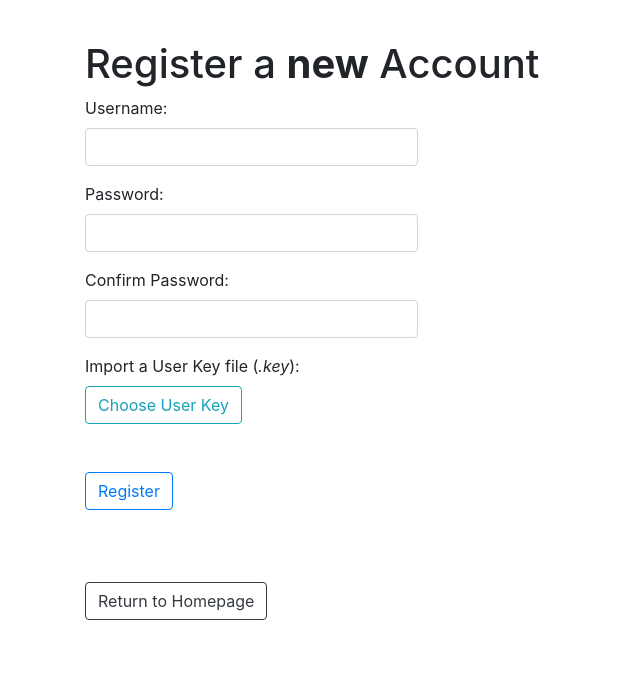
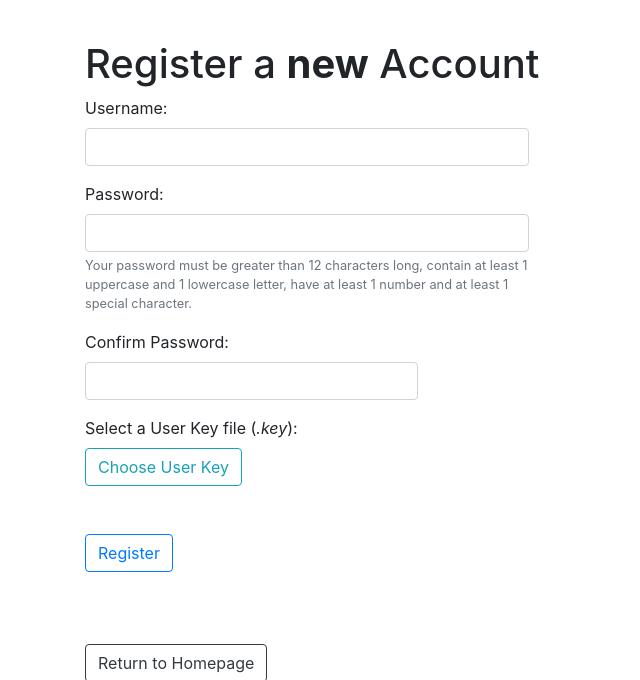
Before and after one commit to 2190594W/l4-project-research, a Flask app: page /register in a window 1280 px wide. Shown: the top 680 px of the page, without its empty margins (0-640 px from the left). Run offline with Flask 2, Linux system fonts and the light colour scheme; parts of the project's set-up code (start-up, migrations or seed data) failed here and were passed over; some libraries are stand-ins or nearby versions.

Commit message:
Fixed encrypt & upload button wording. Removed policy field from upload template. Improved register template with better layout and wording.

```diff
--- a/Code/crs_server/templates/encrypt_upload.html
+++ b/Code/crs_server/templates/encrypt_upload.html
@@ -18,7 +18,7 @@
       <label for="policy">Policy:</label>
       <textarea type="text" class="form-control" name="policy" id="policy" rows="6" placeholder="((enrolled_course:2001 and enrolled_course:2005 and male) or (enrolled_course:2003 and enrolled_course:2007 and enrolled_course:2013 and female)) and student"></textarea>
     </div><br />
-    <button type="submit" class="btn btn-outline-primary">Upload</button>
+    <button type="submit" class="btn btn-outline-primary">Encrypt & Upload</button>
   </form>
   <script type="text/javascript">
     $('#enc_file').bind('change',
--- a/Code/crs_server/templates/register.html
+++ b/Code/crs_server/templates/register.html
@@ -5,24 +5,27 @@
     {% if username %}
       <div class="form-group">
         <label for="username">Username:</label>
-        <input type="text" class="form-control" name="username" value="{{ username }}" style="width: 30%;">
+        <input type="text" class="form-control" name="username" value="{{ username }}" style="width: 40%;">
       </div>
     {% else %}
       <div class="form-group">
         <label for="username">Username:</label>
-        <input type="text" class="form-control" name="username" style="width: 30%;">
+        <input type="text" class="form-control" name="username" style="width: 40%;">
       </div>
     {% endif %}
     <div class="form-group">
       <label for="passwd">Password:</label>
-      <input type="password" class="form-control" name="passwd" style="width: 30%;">
+      <input type="password" class="form-control" name="passwd" style="width: 40%;" aria-describedby="passwordHelpBlock">
+      <small id="passwordHelpBlock" class="form-text text-muted" style="width: 40%;">
+        Your password must be greater than 12 characters long, contain at least 1 uppercase and 1 lowercase letter, have at least 1 number and at least 1 special character.
+      </small>
     </div>
     <div class="form-group">
       <label for="confirm_passwd">Confirm Password:</label>
       <input type="password" class="form-control" name="confirm_passwd" style="width: 30%;">
     </div>
     <div class="form-group">
-      <label for="user_key_label">Import a User Key file (<em>.key</em>):</label><br />
+      <label for="user_key_label">Select a User Key file (<em>.key</em>):</label><br />
       <label class="btn btn-outline-info" id="user_key_label">
         <input type="file" class="form-control-file" name="user_key" id="user_key" style="display: none;"/>
         Choose User Key
--- a/Code/crs_server/templates/upload.html
+++ b/Code/crs_server/templates/upload.html
@@ -14,10 +14,6 @@
       <label for="author">Author:</label>
       <input type="text" class="form-control" name="author" placeholder="John Doe" style="width: 40%;"><br />
     </div>
-    <div class="form-group">
-      <label for="policy">Policy:</label>
-      <textarea type="text" class="form-control" name="policy" id="policy" rows="6" placeholder="((enrolled_course:2001 and enrolled_course:2005 and male) or (enrolled_course:2003 and enrolled_course:2007 and enrolled_course:2013 and female)) and student"></textarea>
-    </div><br />
     <button type="submit" class="btn btn-outline-primary">Upload</button>
   </form>
   <script type="text/javascript">
```
